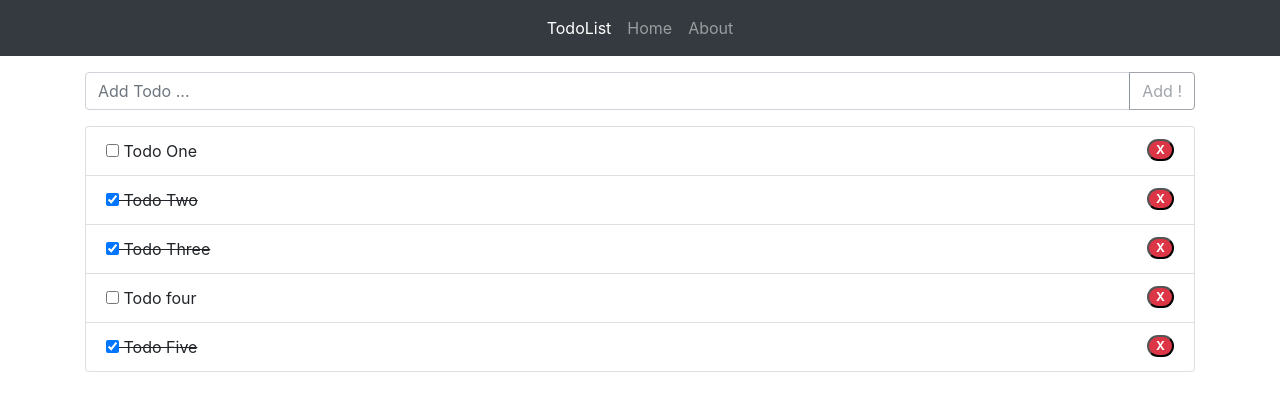
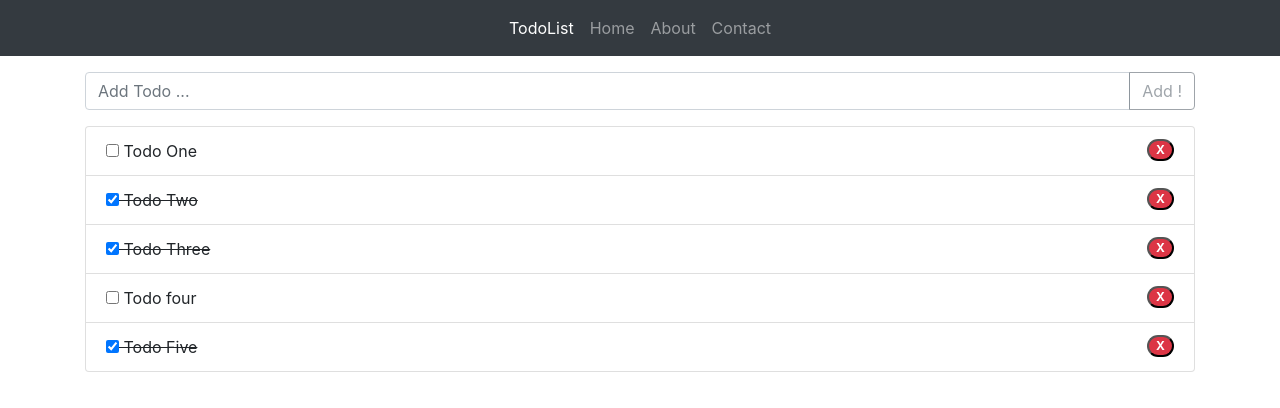
Before and after one commit to houcem-h/3wa-todo-vue-122020, a Vue app: page /#/ in a window 1280 px wide. Shown: the top 408 px of the page. Built offline with nearby package versions, Linux system fonts and the light colour scheme.

Commit message:
adding new routing page

```diff
--- a/src/components/Navbar.vue
+++ b/src/components/Navbar.vue
@@ -16,6 +16,9 @@
                 <li class="nav-item">
                     <router-link to="/about" class="nav-link">About</router-link>
                 </li>
+                <li class="nav-item">
+                    <router-link to="/contact" class="nav-link">Contact</router-link>
+                </li>
             </ul>
         </div>
     </nav>
--- a/src/router/index.js
+++ b/src/router/index.js
@@ -3,12 +3,14 @@
 
 import Home from '../views/Home.vue'
 import About from '../views/About.vue'
+import Contact from '../views/Contact.vue'
 
 Vue.use(VueRouter)
 
 const routes = [
   { path: '/', component: Home },
-  { path: '/about', component: About }
+  { path: '/about', component: About },
+  { path: '/contact', component: Contact }
 ]
 
 const router = new VueRouter({
--- /dev/null
+++ b/src/views/Contact.vue
@@ -0,0 +1,13 @@
+<template>
+  <h1>Contact page</h1>
+</template>
+
+<script>
+export default {
+    name: 'Contact'
+}
+</script>
+
+<style>
+
+</style>
```
